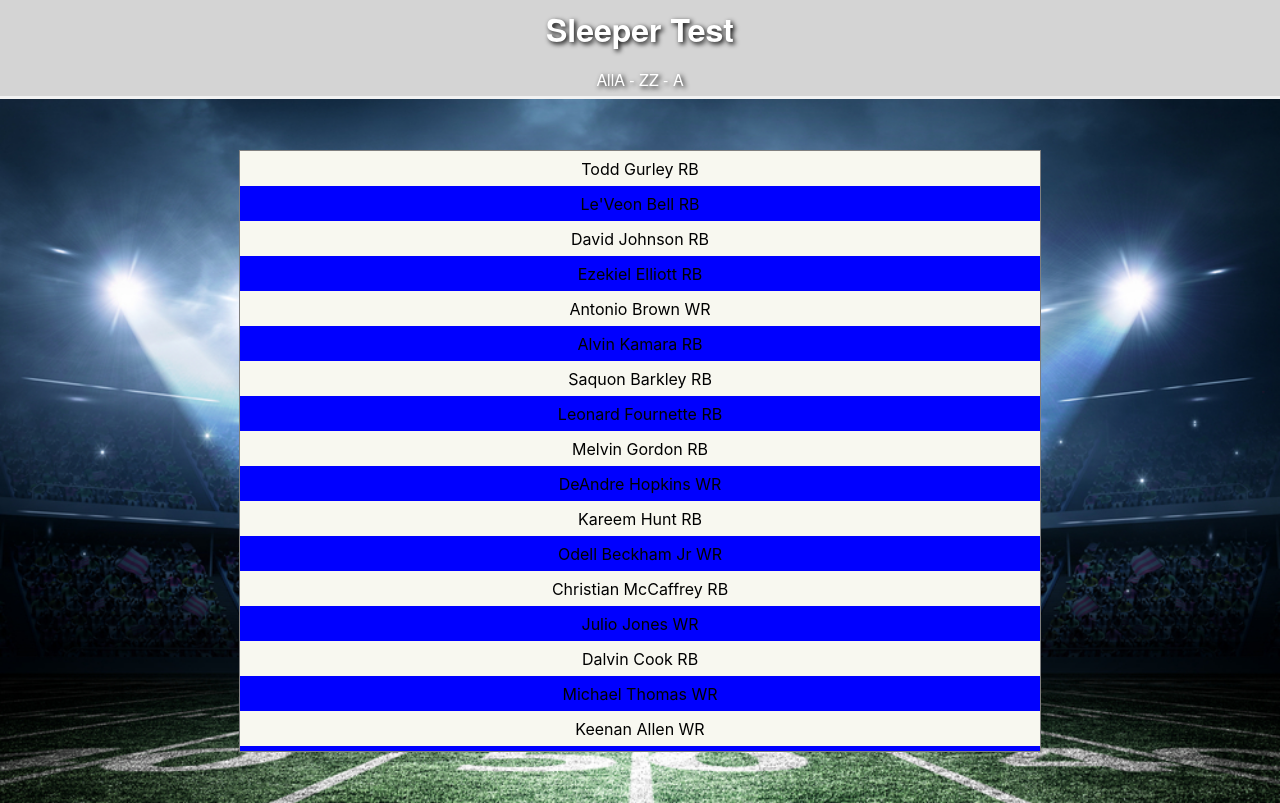
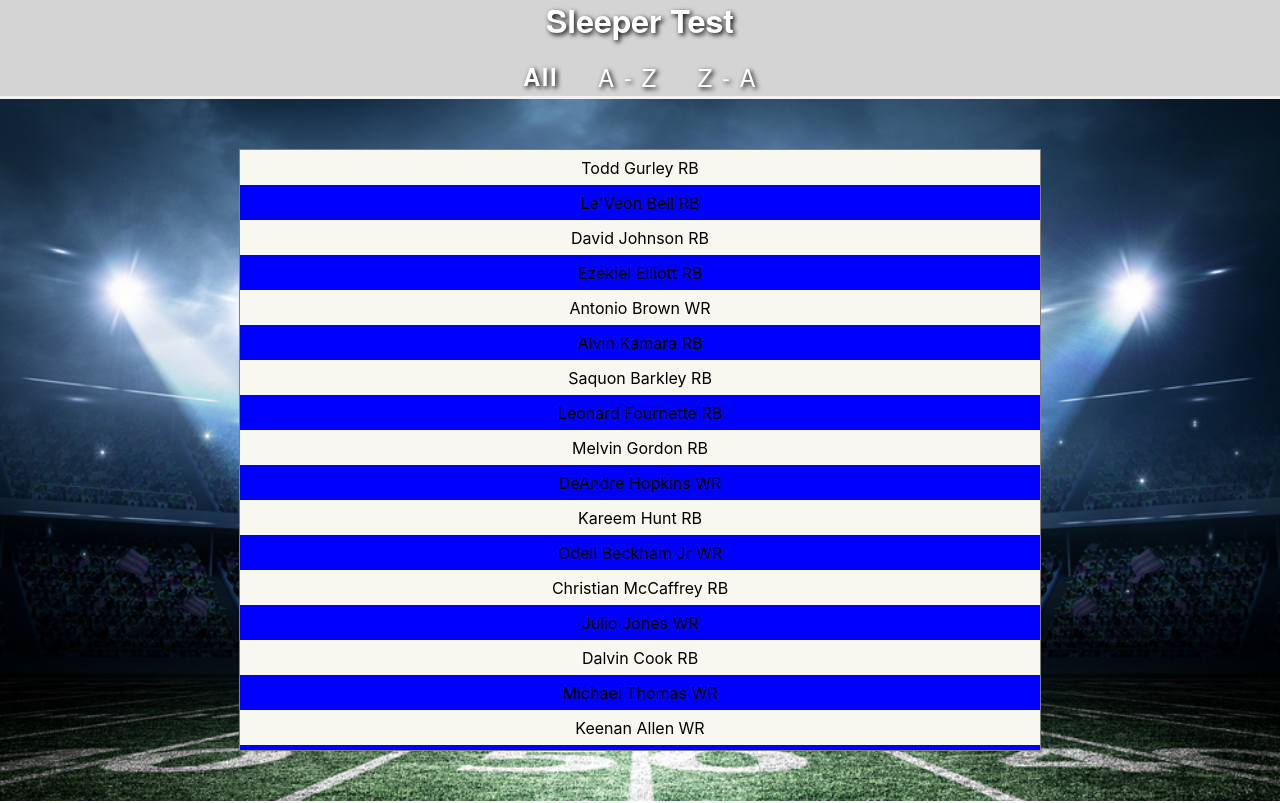
Before and after one commit to mehsieh89/sleeper, a React (Create React App) app: page / in a window 1280 px wide. Built offline with nearby package versions, Linux system fonts and the light colour scheme.

Commit message:
progress on styling for sort buttons

```diff
--- a/package.json
+++ b/package.json
@@ -4,6 +4,7 @@
   "private": true,
   "homepage": "https://mehsieh89.github.io/sleeper",
   "dependencies": {
+    "animate.css": "^3.7.0",
     "react": "^16.6.3",
     "react-dom": "^16.6.3",
     "react-scripts": "2.1.1",
--- a/src/App.css
+++ b/src/App.css
@@ -23,7 +23,7 @@
 }
 
 .container {
-  height: 88vh;
+  height: 87.7vh;
   display: flex;
   background-image: url("./footBallField.jpg");
   background-size: cover;
@@ -49,12 +49,37 @@
   margin: 0;
 }
 
-.buttonContainer {
+.sortContainer {
   margin-top: 2vh;
   display: flex;
   flex-direction: row;
 }
 
+.sortBox {
+  position: relative;
+  height: 40px;
+}
+
+#colorBar {
+  background-color: #818b91;
+  padding: 4px 0;
+  position: absolute;
+  opacity: 0.6;
+  bottom: 0;
+  width: 100%;
+  border-radius: 25px;
+  animation-duration: .25s;
+}
+
 .sortBtn {
+  cursor: pointer;
+  font-size: 24px;
+  color: white;
+  letter-spacing: 1.5px;
+  margin: 0 20px;
+}
 
+.sortBtn:hover {
+  opacity: 0.6;
+  color: #818b91;
 }
--- a/src/App.js
+++ b/src/App.js
@@ -9,6 +9,7 @@
     super(props);
     this.state = {
       data: data.data,
+      sortState: "all"
     }
   }
 
--- /dev/null
+++ b/src/components/buttonContainer.js
@@ -0,0 +1,43 @@
+import React, { Component } from 'react';
+
+class ButtonContainer extends Component {
+  constructor(props) {
+    super(props);
+    this.state = {
+      isHovering: false,
+    };
+    this.handleMouseHoverE = this.handleMouseHoverE.bind(this);
+    this.handleMouseHoverL = this.handleMouseHoverL.bind(this);
+  }
+
+  handleMouseHoverE() {
+    this.setState({ isHovering: true });
+  }
+
+  handleMouseHoverL() {
+    this.setState({ isHovering: false });
+  }
+
+  render() {
+    const isHovering = this.state.isHovering;
+
+    let bar = null;
+    if (isHovering) {
+      bar = <div id="colorBar" className="animated zoomIn"></div>;
+    } else {
+      bar = null;
+    }
+
+    return (
+      <b className="sortBox"
+        onMouseEnter={this.handleMouseHoverE}
+        onMouseLeave={this.handleMouseHoverL}
+      >
+        <div className="sortBtn" onClick={this.handleOnClick}> All </div>
+        {bar}
+      </b>
+    );
+  }
+}
+
+  export default ButtonContainer;
--- a/src/components/header.js
+++ b/src/components/header.js
@@ -1,4 +1,5 @@
 import React, { Component } from 'react';
+import ButtonContainer from './buttonContainer.js';
 
 class Header extends Component {
   constructor(props) {
@@ -15,8 +16,8 @@
     return (
       <div className="App-header">
         <h1>Sleeper Test</h1>
-        <div className="buttonContainer">
-          <div className="sortBtn" onClick={this.handleOnClick}> All </div>
+        <div className="sortContainer">
+          <ButtonContainer/>
           <div className="sortBtn" onClick={this.handleOnClick}> A - Z </div>
           <div className="sortBtn" onClick={this.handleOnClick}> Z - A </div>
         </div>
```
Also changed, not shown: 1 other file (tests, documents, lock files or other folders).
